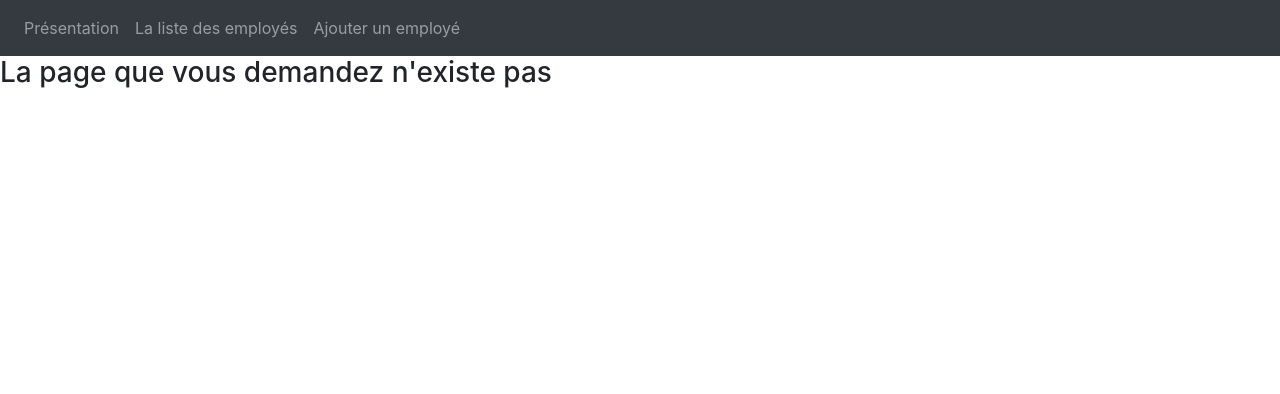
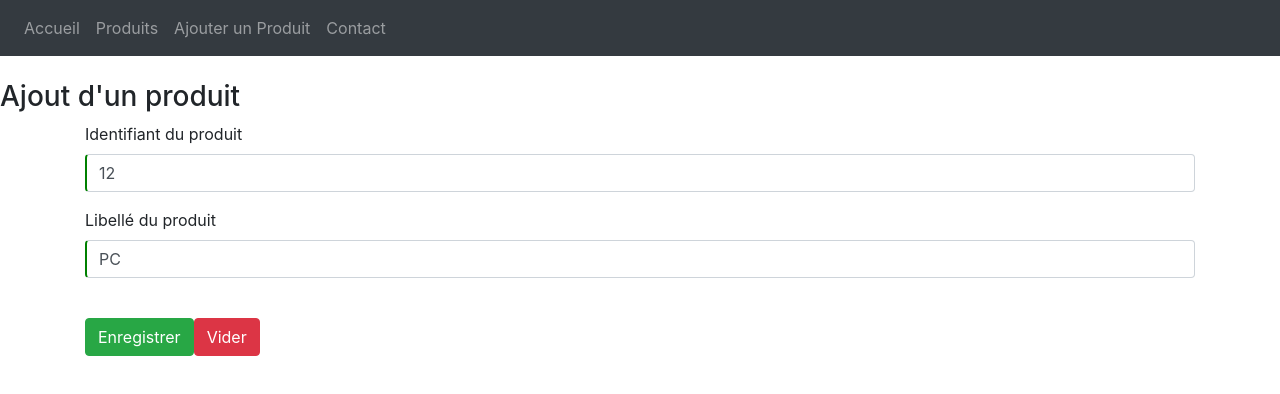
Before and after one commit to Laabidi-Wafa/TP-Routage, an Angular app: page /ajoutProduit in a window 1280 px wide. Shown: the top 394 px of the page. Built offline with nearby package versions, Linux system fonts and the light colour scheme.

Commit message:
correction de l application

```diff
--- a/src/app/app.component.html
+++ b/src/app/app.component.html
@@ -1,4 +1,4 @@
-<app-my-menu></app-my-menu>
+<!--<app-my-menu></app-my-menu>-->
 
-<!--<app-menu></app-menu>-->
+<app-menu></app-menu>
 <router-outlet></router-outlet>
--- a/src/app/application/add-produit/add-produit.component.html
+++ b/src/app/application/add-produit/add-produit.component.html
@@ -1,18 +1,40 @@
+<br />
+<h3>Ajout d'un produit</h3>
+
+<div class="container">
   <form (ngSubmit)="onSubmit(f)" #f="ngForm">
+    <div class="form-group">
+      <label for="id"> Identifiant du produit </label>
+      <input
+        type="number"
+        id="id"
+        name="id"
+        [(ngModel)]="identifiant"
+        class="form-control"
+        required
+        #identif="ngModel"
+      />
+    </div>
+    <div *ngIf="identif.invalid && identif.dirty" class="alert alert-danger">
+      L'identifiant doit être un nombre
+    </div>
+    <!--{{identif.className}}-->
     <div class="form-group">
       <label for="libelle"> Libellé du produit </label>
       <input
         type="text"
         id="libelle"
         name="lib"
+        [(ngModel)]="libelle"
         class="form-control"
-      [(ngModel)]="libelle"
         required
         pattern="[A-Z][a-zA-Z]+"
         #lib="ngModel"
       />
-    <div *ngIf="lib.errors?.pattern && lib.dirty" class="alert alert -danger">
-      Le libellé a un format incorrect
+    </div>
+
+    <div *ngIf="lib.errors?.pattern && lib.dirty" class="alert alert-danger">
+      Le libellé doit commencer par une majuscule suivie d'au moins 1 caractère
     </div>
     <div
       [hidden]="!lib.errors?.required || lib.pristine"
@@ -20,32 +42,20 @@
     >
       Le libellé est un champ obligatoire
     </div>
-  </div>
 
-  <div class="form-group">
-    <label for="identifiant"> L'identifiant du produit </label>
-    <input
-      type="text"
-      id="identifiant"
-      name="id"
-      class="form-control"
-      [(ngModel)]="identifiant"
-      #identif="ngModel"
-      required
-      pattern="[0-9]+"
-    />
-    <p>{{ lib.className }}</p>
-  </div>
-  <div *ngIf="identif.invalid && identif.dirty" class="alert alert-danger">
-    L'identifiant doit être un nombre
-  </div>
-  <!--************************************************************************************************-->
-  <!--Les bouttons-->
-  <button type="submit" class="btn btn-success btn-sm" [disabled]="f.invalid">
+    <br />
+
+    <button type="submit" class="btn btn-success" [disabled]="f.invalid">
       Enregistrer
     </button>
-  <button type="reset" class="btn btn-danger btn-sm">Vider</button>
+    <input
+      type="reset"
+      class="btn btn-danger"
+      (click)="f.reset(); submitted = false"
+      value="Vider"
+    />
     <div [hidden]="!submitted">
-    <container *ngIf=""> {{ message }}</container>
+      {{ message }}
     </div>
   </form>
+</div>
--- a/src/app/application/add-produit/add-produit.component.ts
+++ b/src/app/application/add-produit/add-produit.component.ts
@@ -14,18 +14,23 @@ export class AddProduitComponent implements OnInit {
   identifiant: number = 12;
 
   libelle: string = 'PC';
+  submitted: boolean = false;
+  message = '';
   /* ************************************* */
   onSubmit(f: NgForm) {
-    /*premiere methode*/
-    console.log('id = ' + this.identifiant + ' libelle = ' + this.libelle);
-    /*deuxieme méthode*/
-    console.log(
-      'l identifiant de produit est egal a  ' +
-        f.value['id'] +
-        ' et le libelle de produit est egal a ' +
-        f.value['lib']
+    //  console.log(this.identifiant+ " "+ this.libelle);
+    //  console.log("Affichage à partir du formulaire"+f.value['id']+" "+ f.value['lib']);
+    this.submitted = true;
+
+    const ajout = this.ProduitsService.addProduit(
+      this.identifiant,
+      this.libelle
     );
-    /* ************************************* */
+    if (ajout)
+      this.message =
+        'Votre nouveau produit:' + this.libelle + ' a bien été ajouté';
+    else
+      this.message = "Le produit d'id " + this.identifiant + ' existe déjà !';
   }
 
   onAddProd(id: number, libelle: string) {
@@ -34,6 +39,4 @@ export class AddProduitComponent implements OnInit {
   ngOnInit() {
     this.listePr = this.ProduitsService.lesProduits;
   }
-  submitted: boolean = false;
-  message: String;
 }
--- a/src/app/application/produits.service.ts
+++ b/src/app/application/produits.service.ts
@@ -20,10 +20,12 @@ export class ProduitsService {
       } else return null;
     }
   }
-  public addProduit(id: number, libelle: string) {
+  public addProduit(id: number, libelle: string): boolean {
     var e = this.lesProduits;
-    if (id > 0 && libelle != ' ') {
-      new Produit(id, libelle);
+    if (this.getProduitByID(id) == null) {
+      this.lesProduits.push(new Produit(id, libelle));
+      return true;
     }
+    return false;
   }
 }
```
Also changed, not shown: src/app/app-routing.module.ts (+4 -4 lines). Lines whose indentation alone changed are shown as unchanged.
